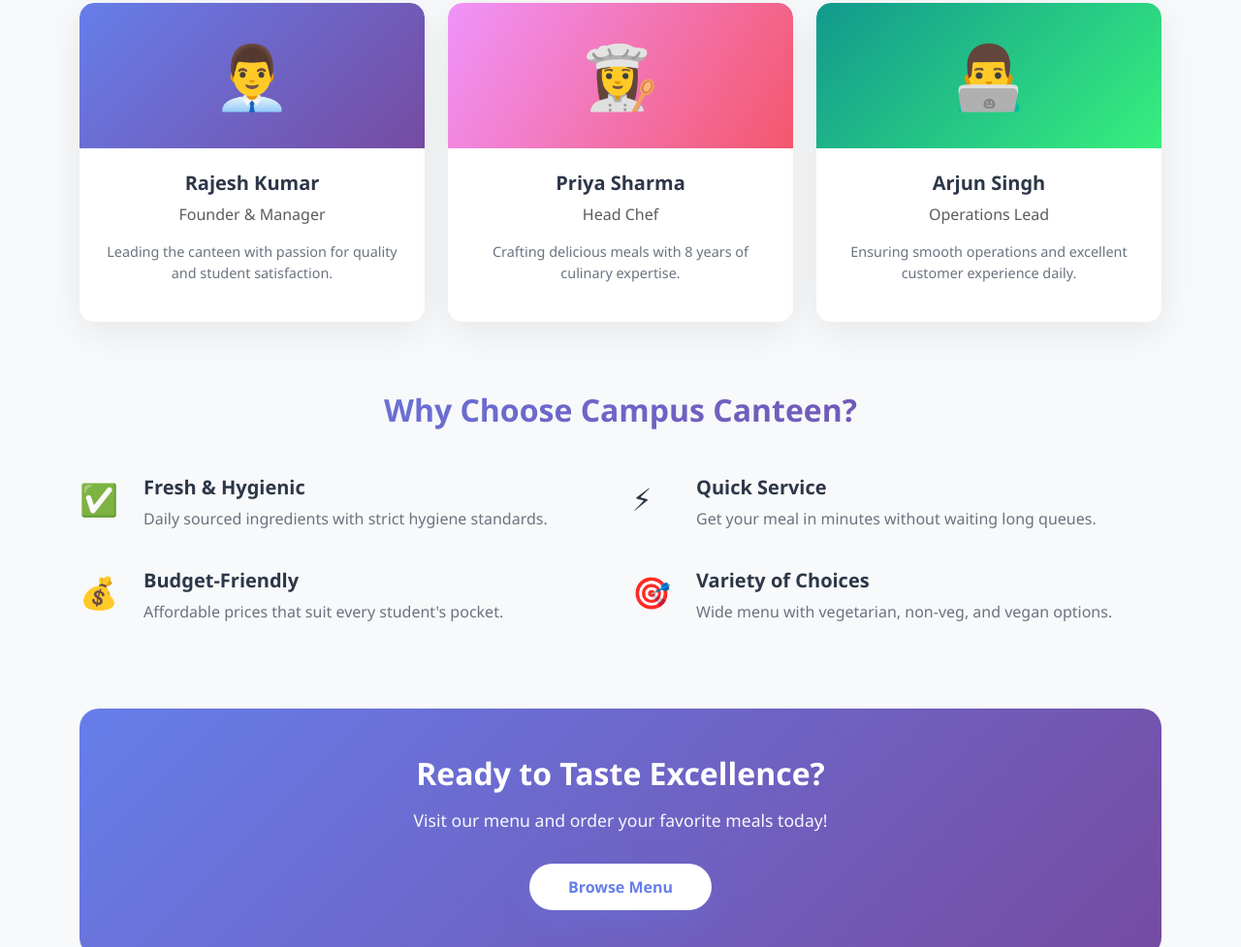
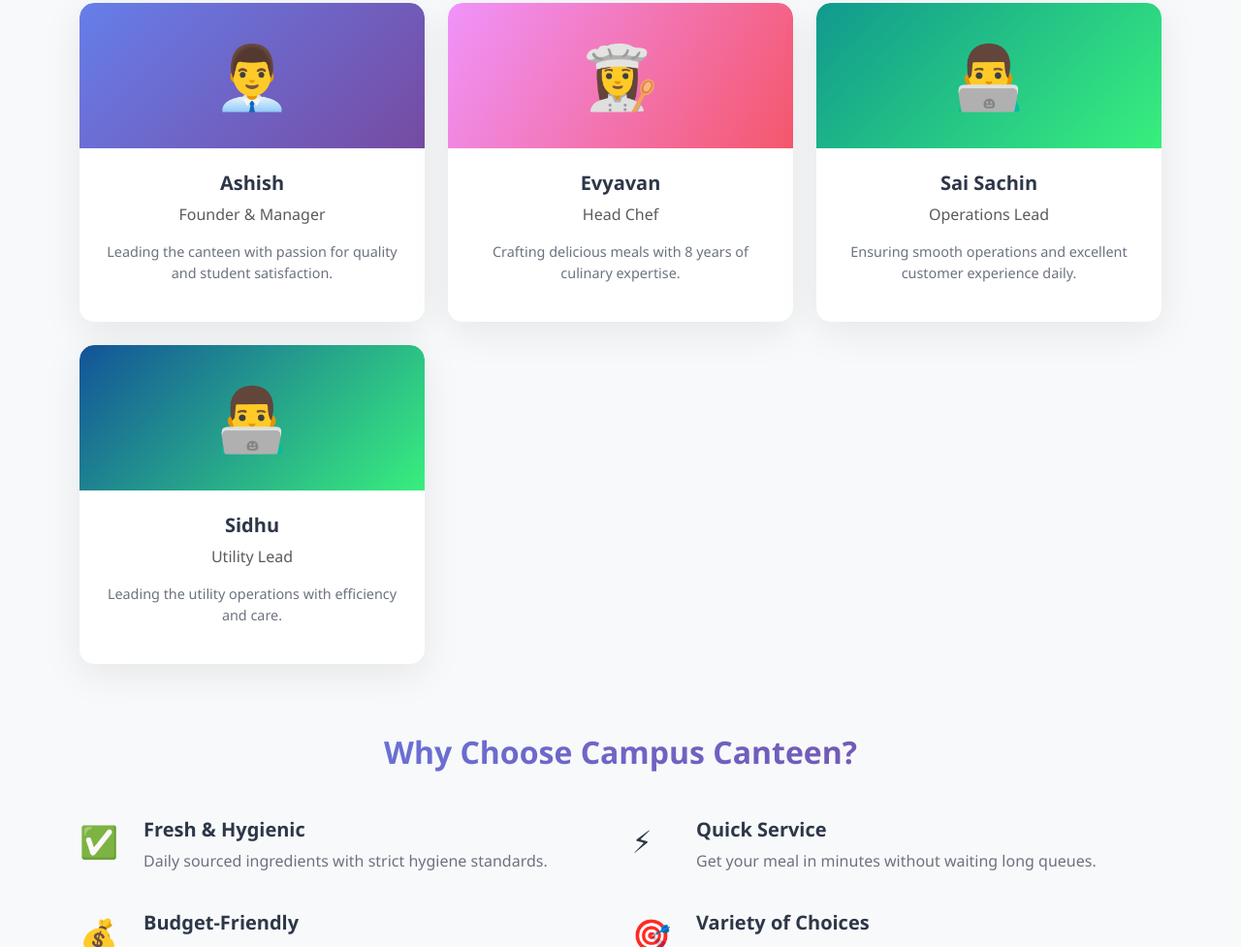
Before and after one commit to AshishCoderWhiteHat/CanteenSys, a plain HTML site: page about.html in a window 1280 px wide. Shown: the part 2182-3159 px from the top of the page at 97% size. Drawn offline with nearby package versions, Linux system fonts and the light colour scheme.

Commit message:
Update about.html

```diff
--- a/about.html
+++ b/about.html
@@ -189,7 +189,7 @@
                     <div class="card" style="border: none; text-align: center;">
                         <div style="background: linear-gradient(135deg, #667eea 0%, #764ba2 100%); height: 150px; border-radius: 15px 15px 0 0; display: flex; align-items: center; justify-content: center; font-size: 4rem;">👨‍💼</div>
                         <div class="card-body">
-                            <h5 class="card-title">Rajesh Kumar</h5>
+                            <h5 class="card-title">Ashish</h5>
                             <p class="text-muted">Founder & Manager</p>
                             <p style="font-size: 0.9rem; color: #6b7280;">Leading the canteen with passion for quality and student satisfaction.</p>
                         </div>
@@ -199,7 +199,7 @@
                     <div class="card" style="border: none; text-align: center;">
                         <div style="background: linear-gradient(120deg, #f093fb 0%, #f5576c 100%); height: 150px; border-radius: 15px 15px 0 0; display: flex; align-items: center; justify-content: center; font-size: 4rem;">👩‍🍳</div>
                         <div class="card-body">
-                            <h5 class="card-title">Priya Sharma</h5>
+                            <h5 class="card-title">Evyavan</h5>
                             <p class="text-muted">Head Chef</p>
                             <p style="font-size: 0.9rem; color: #6b7280;">Crafting delicious meals with 8 years of culinary expertise.</p>
                         </div>
@@ -209,9 +209,19 @@
                     <div class="card" style="border: none; text-align: center;">
                         <div style="background: linear-gradient(135deg, #11998e 0%, #38ef7d 100%); height: 150px; border-radius: 15px 15px 0 0; display: flex; align-items: center; justify-content: center; font-size: 4rem;">👨‍💻</div>
                         <div class="card-body">
-                            <h5 class="card-title">Arjun Singh</h5>
+                            <h5 class="card-title">Sai Sachin</h5>
                             <p class="text-muted">Operations Lead</p>
                             <p style="font-size: 0.9rem; color: #6b7280;">Ensuring smooth operations and excellent customer experience daily.</p>
+                        </div>
+                    </div>
+                </div>
+                <div class="col-md-4 mb-4">
+                    <div class="card" style="border: none; text-align: center;">
+                        <div style="background: linear-gradient(135deg, #135399 0%, #38ef7d 100%); height: 150px; border-radius: 15px 15px 0 0; display: flex; align-items: center; justify-content: center; font-size: 4rem;">👨‍💻</div>
+                        <div class="card-body">
+                            <h5 class="card-title">Sidhu</h5>
+                            <p class="text-muted">Utility Lead</p>
+                            <p style="font-size: 0.9rem; color: #6b7280;">Leading the utility operations with efficiency and care.</p>
                         </div>
                     </div>
                 </div>
```
